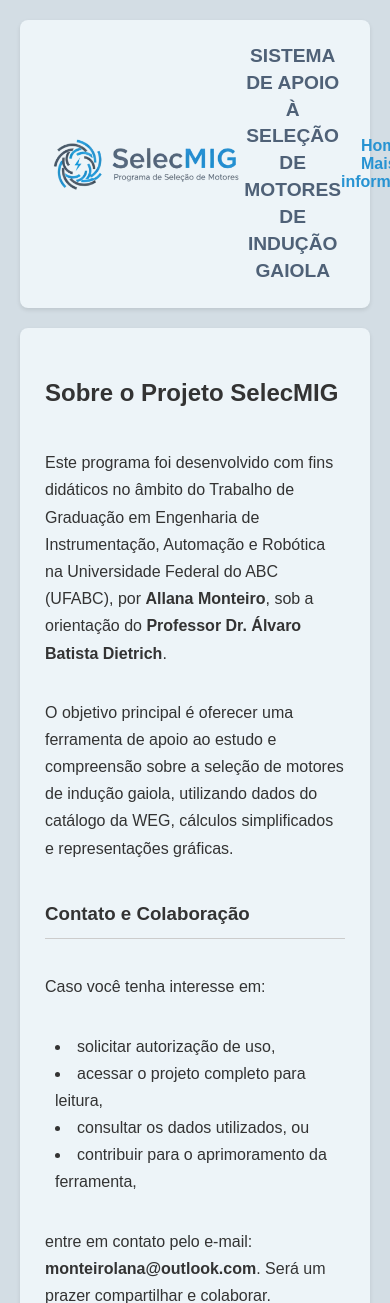
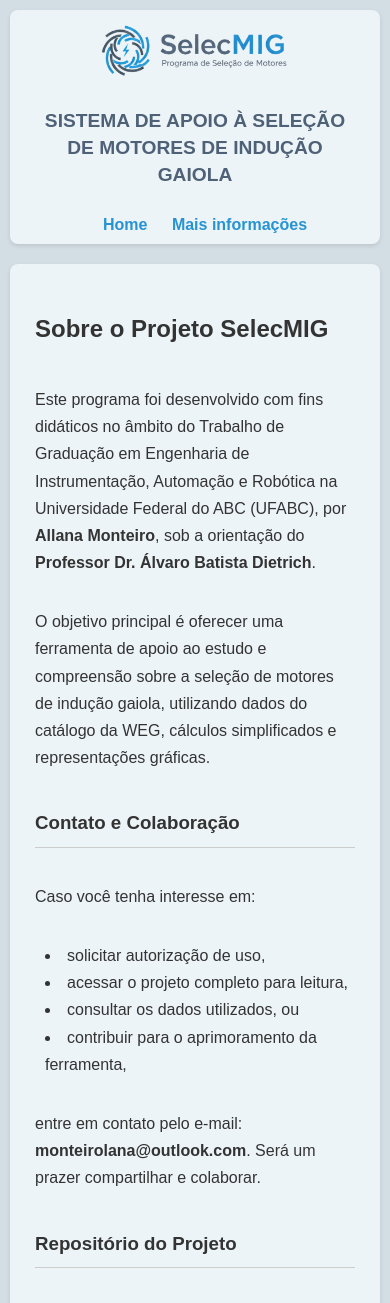
Before and after one commit to MonteiroAllana/SelecMIG, a Flask app: page /mais_informacoes in a window 390 px wide; the page is wider, and only the part inside the window is pictured. Shown: the top 1303 px of that part. Run offline with Flask 2, Linux system fonts and the light colour scheme.

Commit message:
Update style.css

```diff
--- a/static/css/style.css
+++ b/static/css/style.css
@@ -282,3 +282,28 @@ header nav a {
     text-decoration: none;
     border-radius: 5px;
 }
+@media screen and (max-width: 768px) {
+
+    header {
+        flex-direction: column;
+        gap: 15px;
+        text-align: center;
+    }
+    header nav {
+        margin-left: 0;
+    }
+    .container {
+        flex-direction: column;
+    }
+    .criterios,
+    .coluna-central,
+    .resultados {
+        flex-basis: 100%;
+    }
+    h1 {
+        font-size: 1.1em;
+    }
+    body {
+        padding: 10px;
+    }
+}
```
